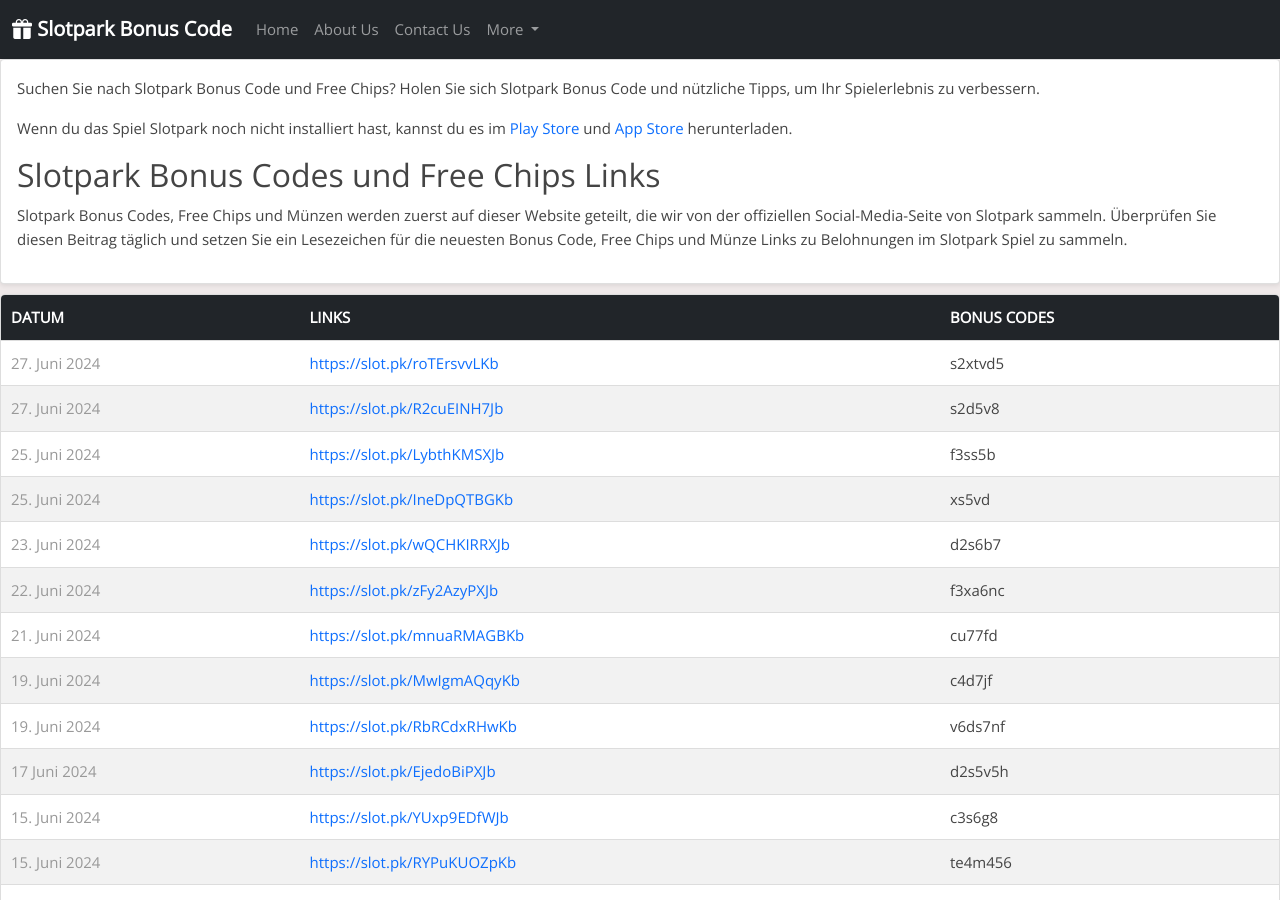
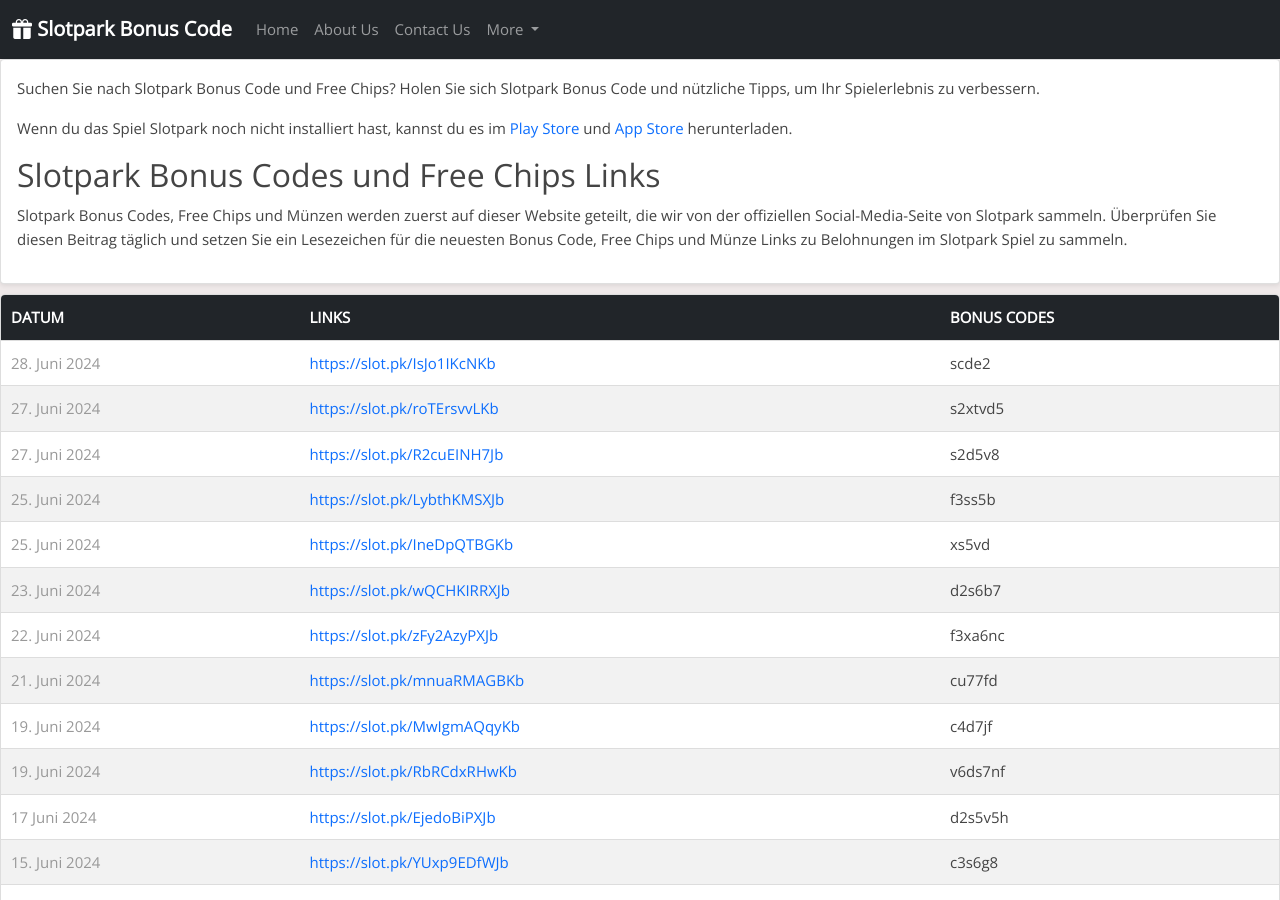
Before and after one commit to Prollad99/sbc-de, a Jekyll site: the page built from index.html, in a window 1280 px wide and 900 px high. Built offline with Jekyll 4.4.1, drawn with Linux system fonts in a browser that asks for light colours.

Commit message:
Update index.html

```diff
--- a/index.html
+++ b/index.html
@@ -38,6 +38,11 @@
     </tr>
   </thead>
   <tbody>
+<tr>
+<td class="date">28. Juni 2024</td>
+<td><a href="https://slot.pk/IsJo1IKcNKb" >https://slot.pk/IsJo1IKcNKb</a></td>
+<td>scde2</td>
+</tr>
 <tr>
 <td class="date">27. Juni 2024</td>
 <td><a href="https://slot.pk/roTErsvvLKb" >https://slot.pk/roTErsvvLKb</a></td>
```
